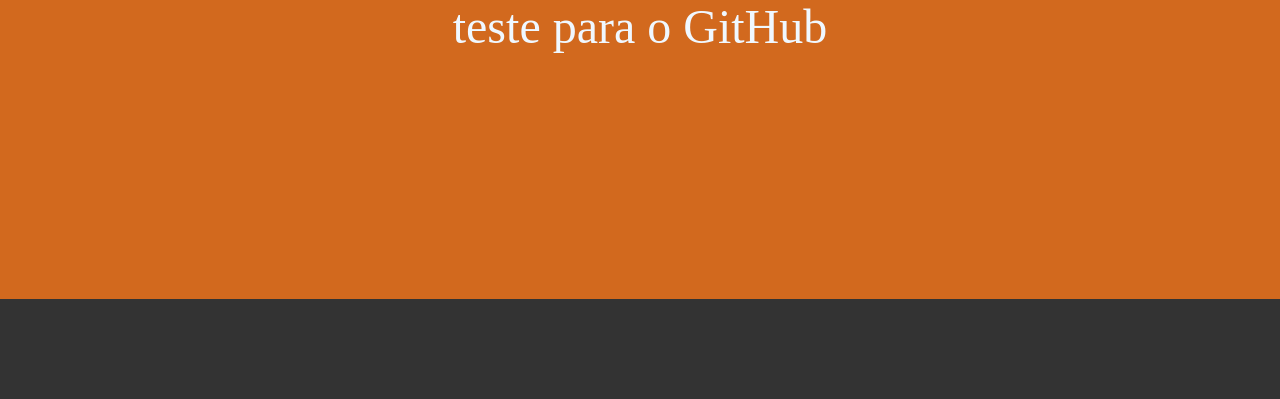
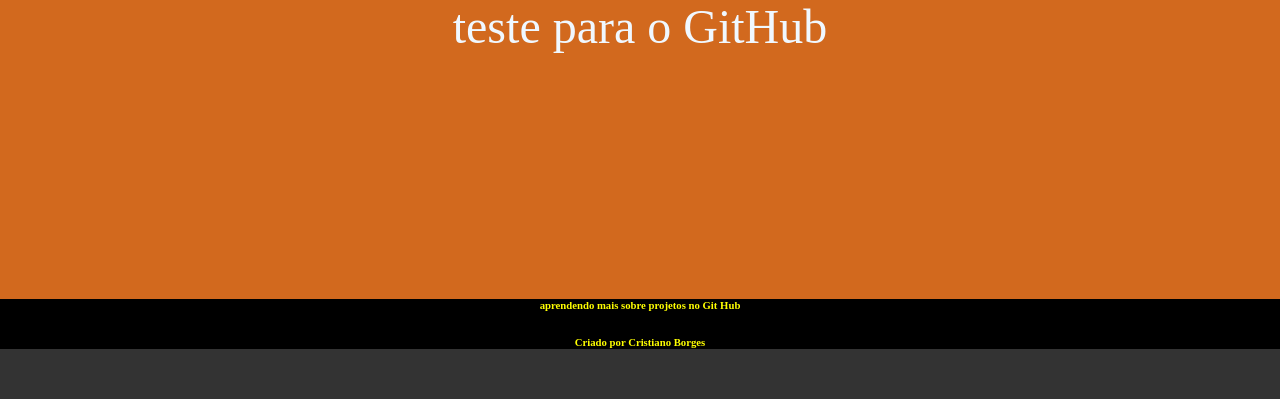
Before and after one commit to CristianoPBorges/ModuloGit, a PHP site: page / in a window 1280 px wide. Shown: the part 100-499 px from the top of the page. Run offline with PHP 8.4, Linux system fonts and the light colour scheme.

Commit message:
Alterando arquivos Readme, Index, style

```diff
--- a/index.php
+++ b/index.php
@@ -14,5 +14,8 @@
         <div id="corpo">
             teste para o GitHub
         </div>
+        <div id="rodape">
+        <H6>aprendendo mais sobre projetos no Git Hub</H6>
+        <h6> Criado por Cristiano Borges</h6>
     </body>
 </html>
--- a/style.css
+++ b/style.css
@@ -27,3 +27,11 @@ body{
   height: 300px;
   margin: auto;
 }
+#rodape{
+  width: auto;
+  height: 50px;
+  background-color: #000;
+  color: yellow;
+margin-top: -25px;
+  text-align: center;
+}
```
Also changed, not shown: Readme.txt.
